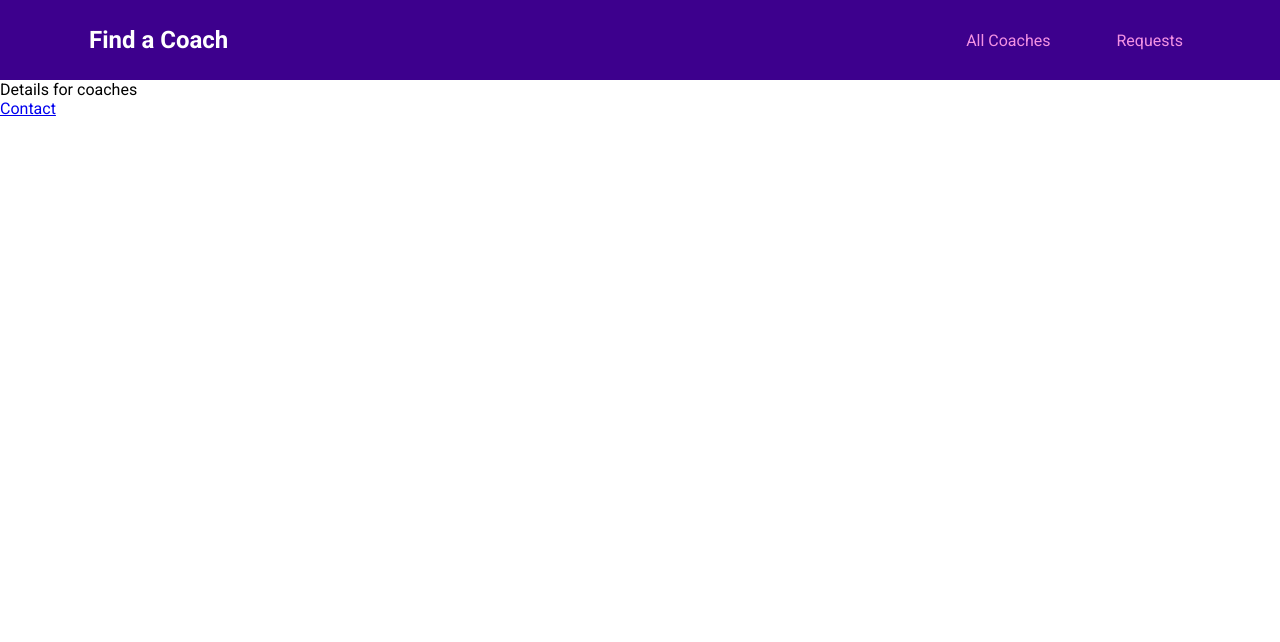
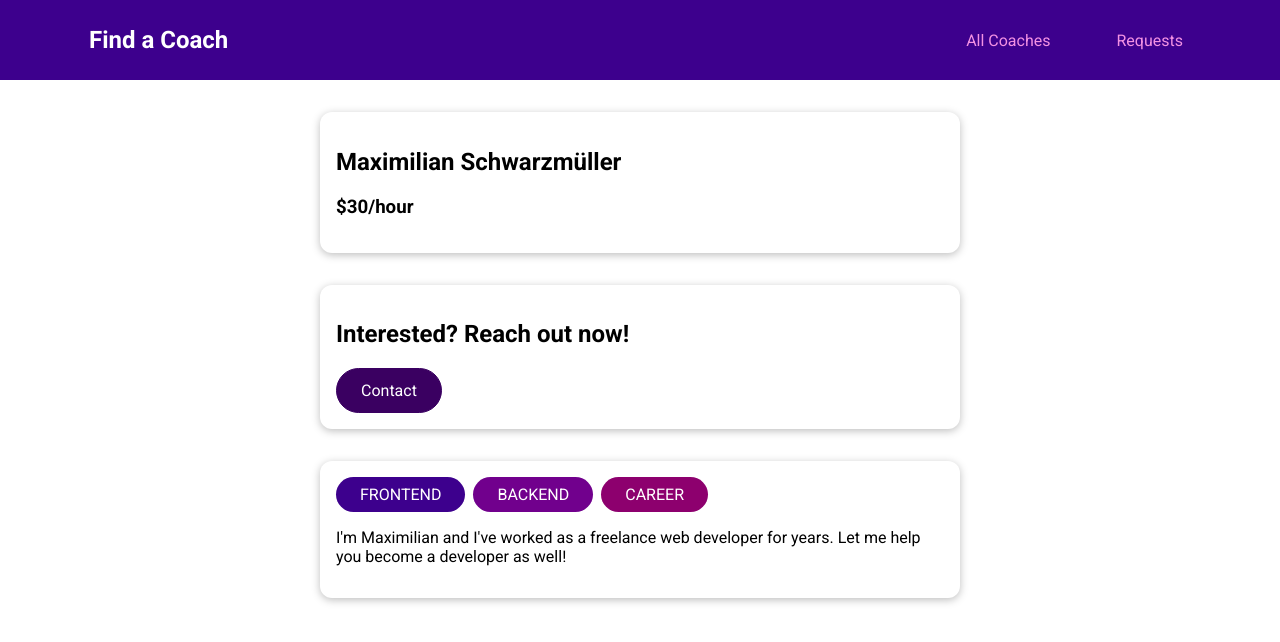
Before and after one commit to euion/udemy-find-a-coach, a Vue app: page /coaches/c1 in a window 1280 px wide. Shown: the top 642 px of the page. Built offline with nearby package versions, Linux system fonts and the light colour scheme.

Commit message:
Feat 코치세부사항 컴포넌트 구축

```diff
--- a/src/pages/coaches/CoachDetail.vue
+++ b/src/pages/coaches/CoachDetail.vue
@@ -1,11 +1,57 @@
 <template>
-  <div>Details for coaches</div>
-  <router-view></router-view>
-  <router-link to="coaches/cl/contact"> Contact </router-link>
+  <section>
+    <base-card>
+      <h2>{{ fullName }}</h2>
+      <h3>${{ rate }}/hour</h3>
+    </base-card>
+  </section>
+  <section>
+    <base-card>
+      <header>
+        <h2>Interested? Reach out now!</h2>
+        <base-button link :to="contactLink">Contact</base-button>
+      </header>
+      <router-view></router-view>
+    </base-card>
+  </section>
+  <section>
+    <base-card>
+      <base-badge v-for="area in areas" :key="area" :type="area" :title="area">
+      </base-badge>
+      <p>{{ description }}</p>
+    </base-card>
+  </section>
 </template>
 
 <script>
 export default {
-  name: "CoachDetail",
+  props: ["id"],
+  data() {
+    return {
+      selectedCoach: null,
+    };
+  },
+  computed: {
+    fullName() {
+      return this.selectedCoach.firstName + " " + this.selectedCoach.lastName;
+    },
+    areas() {
+      return this.selectedCoach.areas;
+    },
+    rate() {
+      return this.selectedCoach.hourlyRate;
+    },
+    description() {
+      return this.selectedCoach.description;
+    },
+    contactLink() {
+      return this.$route.path + "/" + this.id + "/contact";
+    },
+  },
+  created() {
+    this.selectedCoach = this.$store.getters["coaches/coaches"].find(
+      (coach) => coach.id === this.id
+    );
+  },
 };
 </script>
--- a/src/router.js
+++ b/src/router.js
@@ -15,8 +15,9 @@
     {
       path: "/coaches/:id",
       component: CoachDetail,
+      props: true,
       children: [
-        { path: "/contact", component: ContactCoach }, // /coaches/cl/contact
+        { path: "contact", component: ContactCoach }, // /coaches/cl/contact
       ],
     },
     { path: "/register", component: CoachRegisteration },
```
